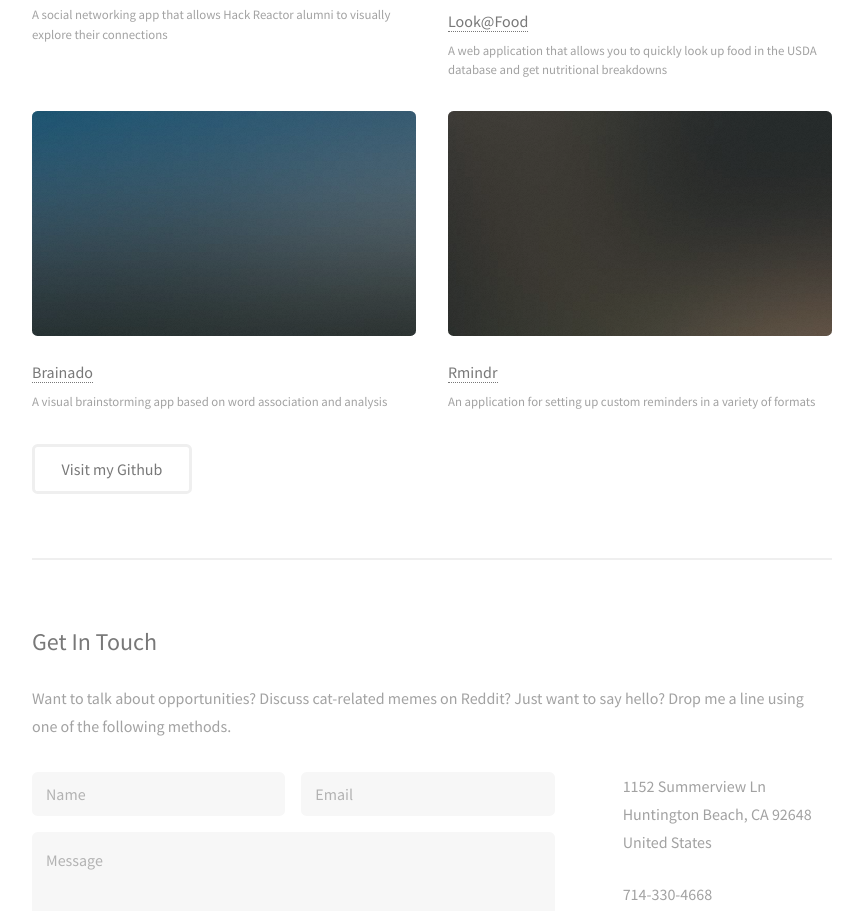
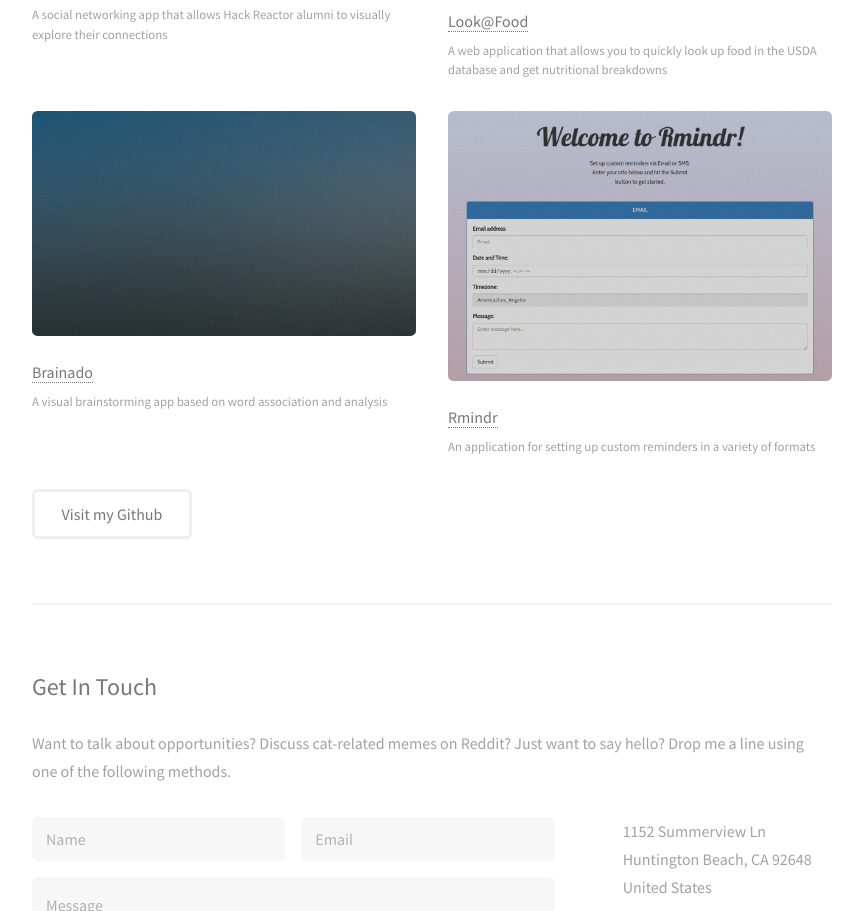
Before and after one commit to dougshamoo/me, a website: page public/index.html in a window 1280 px wide. Shown: the part 1191-2102 px from the top of the page, without its empty margins (400-1263 px from the left). Drawn offline with Linux system fonts and the light colour scheme.

Commit message:
Add project images

```diff
--- a/public/index.html
+++ b/public/index.html
@@ -69,7 +69,7 @@
 								<p>A visual brainstorming app based on word association and analysis</p>
 							</article>
 							<article class="6u$ 12u$(xsmall) work-item">
-								<a href="images/fulls/06.jpg" class="image fit thumb"><img src="images/thumbs/06.jpg" alt="" /></a>
+								<a href="images/fulls/rmindr.png" class="image fit thumb"><img src="images/thumbs/rmindr.png" alt="" /></a>
 								<h3><a href="http://rmindr.herokuapp.com">Rmindr</a></h3>
 								<p>An application for setting up custom reminders in a variety of formats</p>
 							</article>
```
Also changed, not shown: public/images/fulls/rmindr.png (added), public/images/thumbs/rmindr.png (added).
